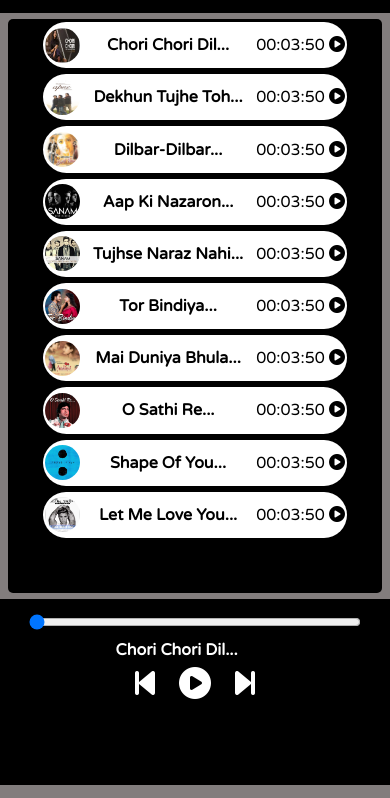
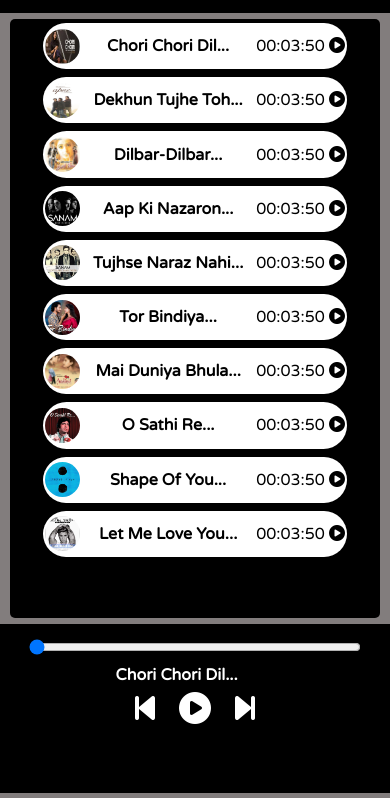
Before and after one commit to kvishalrj/Music_Mania, a plain HTML site: page index.html in a window 390 px wide. Shown: the part 46-844 px from the top of the page. Drawn offline with Linux system fonts and the light colour scheme.

Commit message:
Update style.css

```diff
--- a/style.css
+++ b/style.css
@@ -147,7 +147,19 @@ body{
 @media screen and (max-width: 700px){
 
     body{
-        max-height: 800px;
+        overflow: hidden;
+    }
+
+    .navbar ul li{
+       font-size: 16px;
+    }
+
+    .container{
+        height: 71vh;
+        width: 95%;
+        margin: 6px auto;
+        background: black;
+        border-radius: 5px;
     }
 
     .list ul{
@@ -155,23 +167,10 @@ body{
         align-items: center;
     }
 
-    .navbar ul li{
-       font-size: 16px;
-    }
-
-    .container{
-        height: 68vh;
-        width: 96%;
-        margin: 6px auto;
-        background: black;
-        border-radius: 5px;
-        z-index: -1;
-    }
-
     .list ul li{
         width: 300px;
         height: 5vh;
-        margin: 3px;
+        margin: 4px;
         border-radius: 50px;
     }
 
@@ -204,11 +203,12 @@ body{
         font-size: 16px;
     }
 
+    .bottom{
+        height: 20vh;
+    }
+
     .icons{
         margin-left: 0;
     }
 
-    .bottom{
-        height: 22vh;
-    }
 }
```
